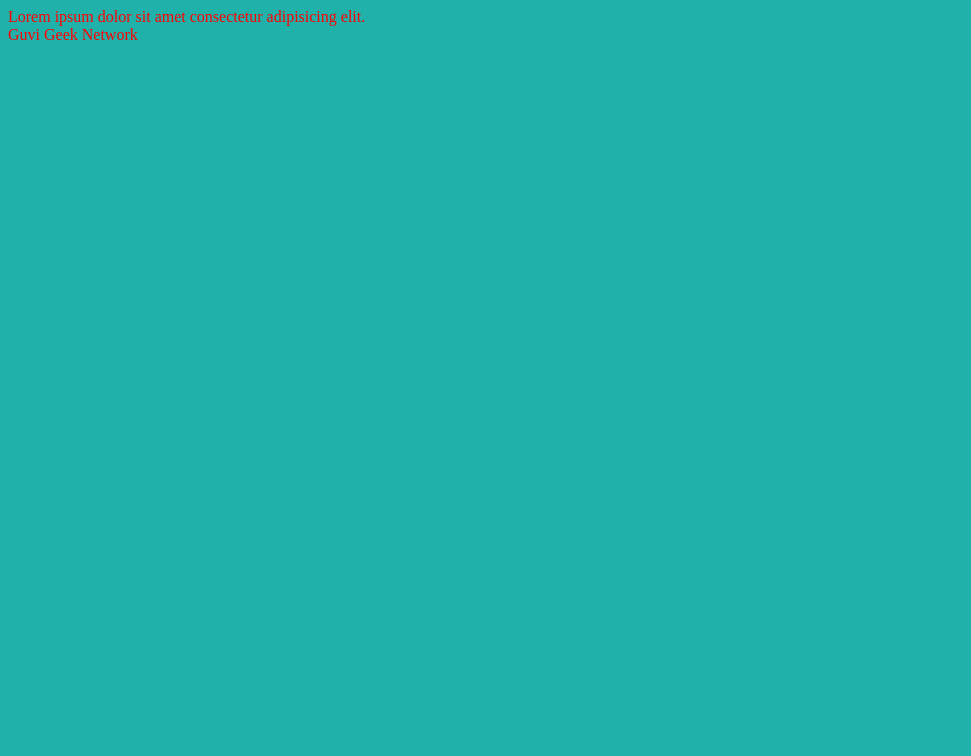
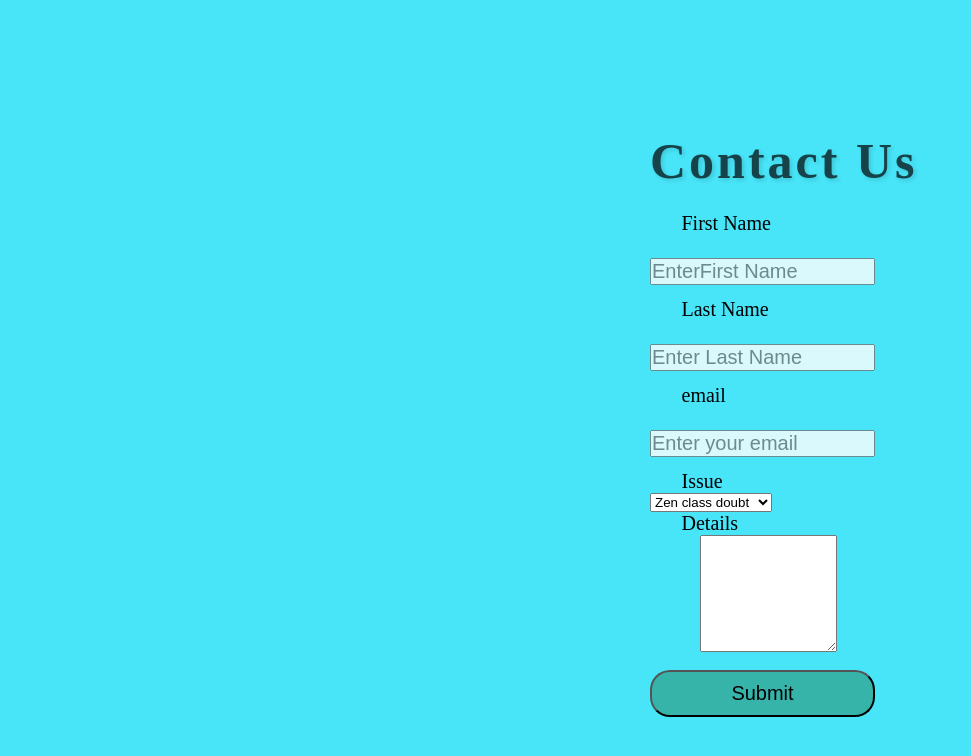
Before and after one commit to shanmugapriyasivaraj/HTML-CSS-Practice, a plain HTML site: page index.html in a window 1280 px wide. Shown: the whole page, without its empty margins (0-971 px from the left). Drawn offline with Linux system fonts and the light colour scheme.

Commit message:
form-Html&css

```diff
--- a/index.html
+++ b/index.html
@@ -1,29 +1,39 @@
-<!-- Fix the bugs in below snippet
-<html lang="en">
+<!DOCTYPE html>
+<br lang="en">
   <head>
-    <title>Document guvi</title>
+    <meta charset="UTF-8" />
+    <meta http-equiv="X-UA-Compatible" content="IE=edge" />
+    <meta name="viewport" content="width=device-width, initial-scale=1.0" />
+    <title>contact us</title>
     <link rel="stylesheet" href="./style.css" />
   </head>
-  <body>
-    <div>
-      Lorem ipsum dolor sit amet consectetur adipisicing elit.
-      <div>Guvi Geek Network</div>
-    </div>
-  </body>
-</html> -->
+  <br>
+    <br class="main">
+      <br class="form">
+        <br id="head">
+          <h1>Contact Us</h1>
+          <label>First Name</label><br/>
+          <input type="text" First name placeholder="EnterFirst Name" /></br>
+          <label>Last Name</label><br/>
+          <input type="text" First name placeholder="Enter Last Name" /></br>
+          <label>email</label><br>
+          <input type="email" First name placeholder="Enter your email" /></br>
+          <label>Issue</label><br/>
+          <select name="issues" class="issues">
+          <option value="zenClass">Zen class doubt</option>
+          <option value="zenClass">JavaScript doubt</option>
+          <option value="zenClass">Html Doubt</option>
+        </select></br>
+        <label>Details</label><br>
+        <textarea
+        class="textarea"
+        cols="10" rows="5"
+        placeholder="Enter your Details">
+        </textarea></br>
+        <button type="button" class="btn">Submit</button>
+        </div>
 
-<!-- Try the below one -->
-<html lang="en">
-  <head>
-    <title>Document guvi</title>
-    <link rel="stylesheet" href="./style.css" />
-  </head>
-
-  <body>
-    <div>
-      Lorem ipsum dolor sit amet consectetur adipisicing elit.
-
-      <div>Guvi Geek Network</div>
+      </form>
     </div>
   </body>
 </html>
--- a/style.css
+++ b/style.css
@@ -1,4 +1,66 @@
 * {
-  background-color: lightseagreen;
-  color: red;
+  padding: 0;
+  box-sizing: border-box;
 }
+body {
+  height: 400px;
+  width: 450px;
+  align-items: center;
+  justify-content: center;
+  margin-left: 650px;
+  background-color: rgb(72, 228, 248);
+}
+h1 {
+  font-size: 50px;
+  color: black;
+  text-shadow: 2px 2px 4px rgba(0, 0, 0, 0.2);
+  letter-spacing: 3px;
+  margin-bottom: 5%;
+  opacity: 0.7;
+}
+form {
+  width: 25rem;
+  height: 28rem;
+  display: flex;
+  flex-direction: column;
+  background: rgba(255, 255, 255, 0.06);
+  box-shadow: 0 8px 32px 0 rgb(29, 29, 34);
+  border-radius: 15px;
+  border-left: 1px solid rgba(255, 255, 255, 0.06);
+  border-top: 1px solid rgba(255, 255, 255, 0.06);
+}
+form:before {
+  content: "";
+  position: absolute;
+  bottom: 3%;
+  right: 28%;
+  width: 200px;
+  height: 200px;
+}
+label {
+  font-size: 20px;
+  color: black;
+  margin-left: 7%;
+}
+input {
+  width: 50%;
+  margin: 5% auto;
+  margin-bottom: 3%;
+  color: black;
+  font-size: 20px;
+  opacity: 0.8;
+}
+button {
+  width: 50%;
+  margin: 3% auto;
+  color: black;
+  font-size: 20px;
+
+  background: rgb(55, 180, 170);
+  padding: 10px 30px;
+  border-radius: 20px;
+}
+textarea {
+  padding: 20px;
+  margin-left: 50px;
+}
```
